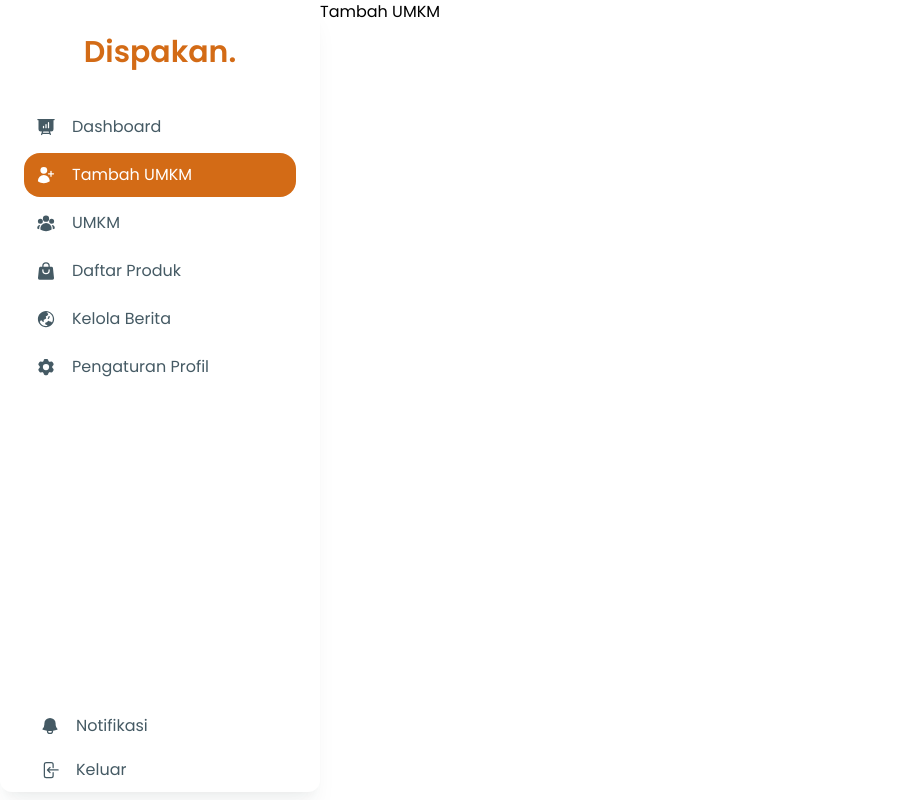
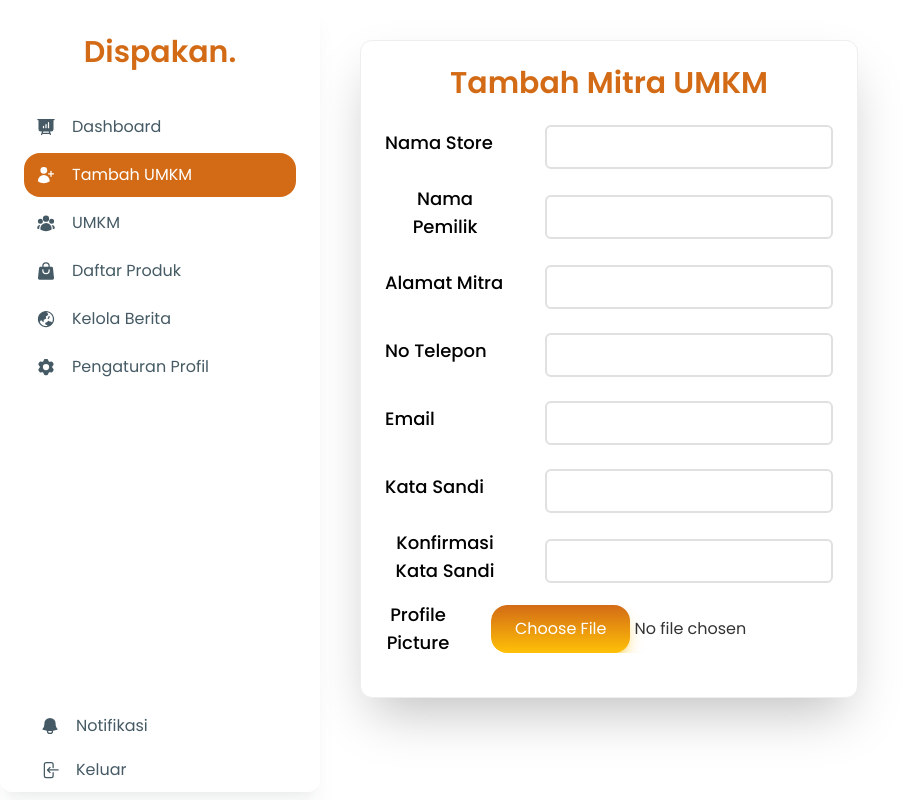
Before and after one commit to farisdwi28/Dispakan, a React (Create React App) app: page /TambahUMKM in a window 1280 px wide. Shown: the whole page, without its empty margins (0-913 px from the left). Built offline with nearby package versions, Linux system fonts and the light colour scheme.

Commit message:
feature: Add UMKM Mitra

```diff
--- /dev/null
+++ b/src/components/Mitra/FormAddMitra.js
@@ -0,0 +1,85 @@
+import React from "react";
+
+const FormAddMitra = () => {
+  const handleSubmit = e => {
+    e.preventDefault();
+    console.log("Submitted");
+  };
+
+  return (
+    <div className="bg-white m-10 p-6 border shadow-2xl rounded-xl">
+      <h2 className="text-3xl font-semibold text-primary1 mb-4">
+        Tambah Mitra UMKM
+      </h2>
+      <form className="w-75 max-w-md mx-auto" onSubmit={handleSubmit}>
+        {/* Nama Store */}
+        <div className="mb-4 flex justify-between items-center">
+          <label htmlFor="name" className="block font-medium text-lg  mr-10">
+            Nama Store
+          </label>
+          <input className="w-full md:w-72 border-2 border-gray-300 rounded-md px-4 py-2 mt-2 focus:outline-none focus:border-primary1" />
+        </div>
+        {/* Nama Pemilik */}
+        <div className="mb-4 flex justify-between items-center">
+          <label htmlFor="name" className="block font-medium text-lg  mr-10">
+            Nama Pemilik
+          </label>
+          <input className="w-full md:w-72 border-2 border-gray-300 rounded-md px-4 py-2 mt-2 focus:outline-none focus:border-primary1" />
+        </div>
+        {/* Alamat Mitra*/}
+        <div className="mb-4 flex justify-between items-center">
+          <label htmlFor="name" className="block font-medium text-lg  mr-10">
+            Alamat Mitra
+          </label>
+          <input className="w-full md:w-72 border-2 border-gray-300 rounded-md px-4 py-2 mt-2 focus:outline-none focus:border-primary1" />
+        </div>
+        {/* No Telepon */}
+        <div className="mb-4 flex justify-between items-center">
+          <label htmlFor="name" className="block font-medium text-lg  mr-10">
+            No Telepon
+          </label>
+          <input className="w-full md:w-72 border-2 border-gray-300 rounded-md px-4 py-2 mt-2 focus:outline-none focus:border-primary1" />
+        </div>
+        {/* Email */}
+        <div className="mb-4 flex justify-between items-center">
+          <label htmlFor="name" className="block font-medium text-lg  mr-10">
+            Email
+          </label>
+          <input className="w-full md:w-72 border-2 border-gray-300 rounded-md px-4 py-2 mt-2 focus:outline-none focus:border-primary1" />
+        </div>
+        {/* kata Sandi */}
+        <div className="mb-4 flex justify-between items-center">
+          <label htmlFor="name" className="block font-medium text-lg  mr-10">
+            Kata Sandi
+          </label>
+          <input
+            className="w-full md:w-72 border-2 border-gray-300 rounded-md px-4 py-2 mt-2 focus:outline-none focus:border-primary1"
+            type="password"
+          />
+        </div>
+        {/* Re-Type Kata Sandi */}
+        <div className="mb-4 flex items-center">
+          <label htmlFor="name" className="block font-medium text-lg  mr-10">
+            Konfirmasi Kata Sandi
+          </label>
+          <input
+            className="w-full md:w-72 border-2 border-gray-300 rounded-md px-4 py-2 mt-2 focus:outline-none focus:border-primary1"
+            type="password"
+          />
+        </div>
+        {/* Input File */}
+        <div className="mb-4 flex items-center">
+          <label htmlFor="name" className="block font-medium text-lg  mr-10">
+            Profile Picture
+          </label>
+          <input
+            className="file:bg-gradient-to-b file:from-primary1 file:to-amber-500 file:px-6 file:py-3 file:n-5 file:border-none file:rounded-2xl file:text-white file:cursor-pointer file:shadow-lg file:shadow-amber-500/50 text-black/80 rounded-2xl cursor-pointer"
+            type="file"
+          />
+        </div>
+      </form>
+    </div>
+  );
+};
+
+export default FormAddMitra;
--- /dev/null
+++ b/src/components/Product/FormProduct.js
@@ -0,0 +1,9 @@
+import React from "react";
+
+const FormAddProduct = () => {
+  return (
+    <div className="bg-white p-6 shadow-xl rounded-xl">Form Add Product</div>
+  );
+};
+
+export default FormAddProduct;
--- a/src/pages/Dashboard/TambahUMKM/index.js
+++ b/src/pages/Dashboard/TambahUMKM/index.js
@@ -1,5 +1,6 @@
-import React from 'react'
-import Sidebar from '../../../components/Sidebar'
+import React from "react";
+import Sidebar from "../../../components/Sidebar";
+import FormAddMitra from "../../../components/Mitra/FormAddMitra";
 
 const AddUMKM = () => {
   return (
@@ -7,11 +8,11 @@ const AddUMKM = () => {
       <Sidebar />
       <main className="flex-grow">
         <div className="flex justify">
-          <p>Tambah UMKM</p>
+          <FormAddMitra />
         </div>
       </main>
     </div>
-  )
-}
+  );
+};
 
-export default AddUMKM
+export default AddUMKM;
```
Also changed, not shown: src/pages/Dashboard/DaftarProduk/index.js (+5 -5 lines).
